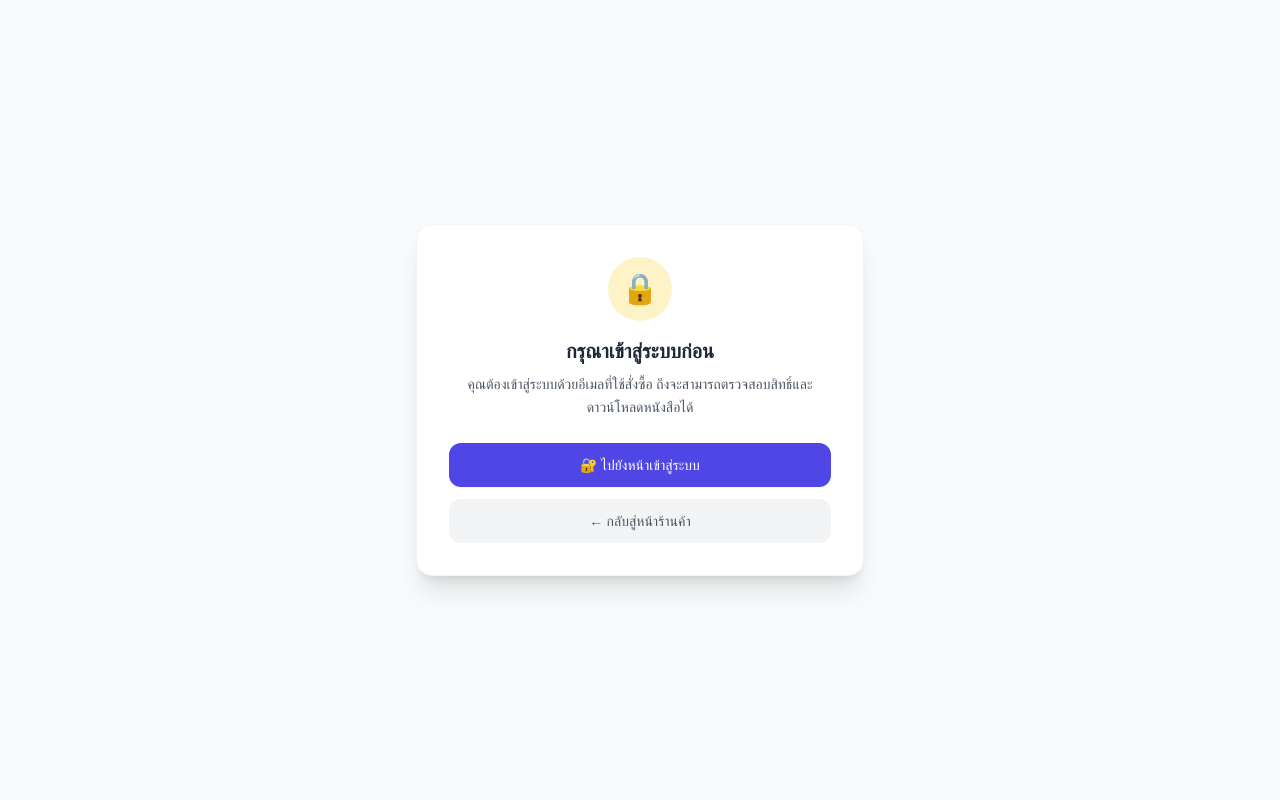
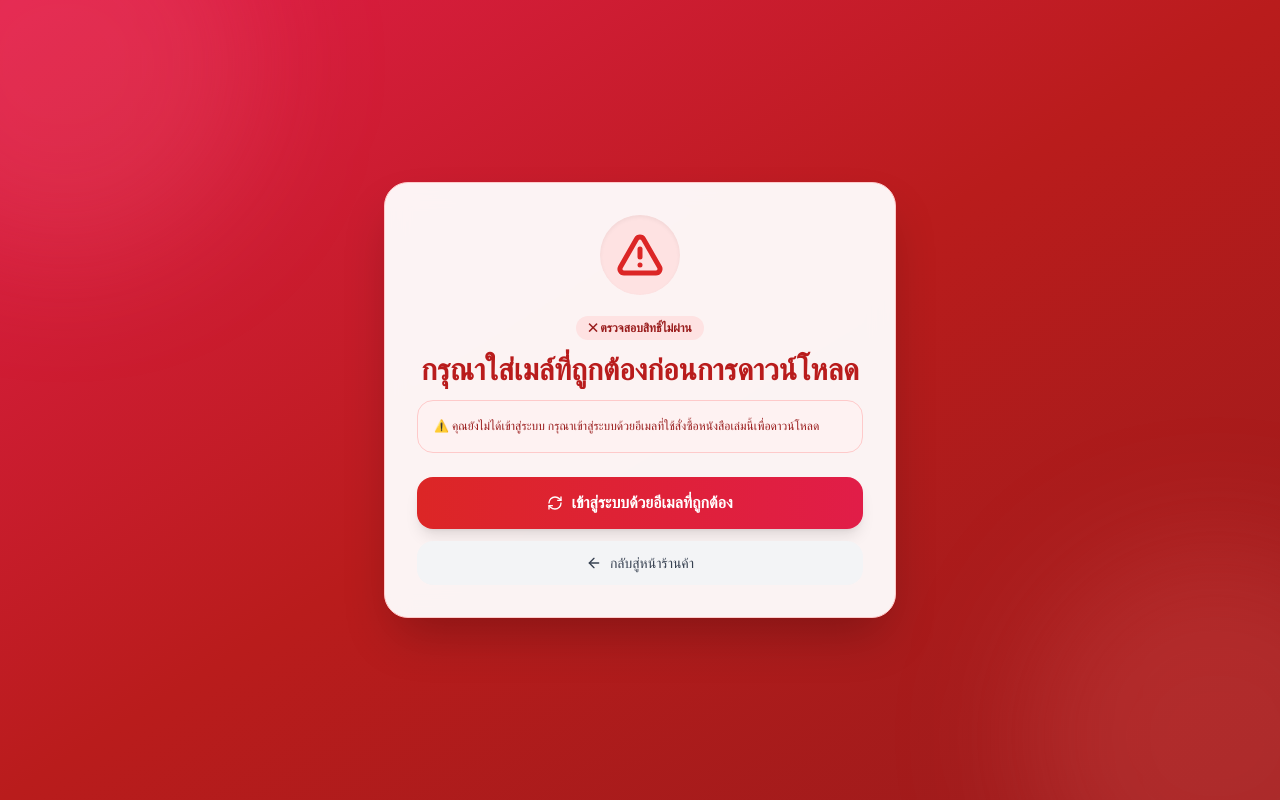
Before and after one commit to Thirada-67332110201-3/GusSov3, a Next.js app: page /download in a window 1280 px wide. Built offline with nearby package versions, Linux system fonts and the light colour scheme; no server answers.

Commit message:
Design download page with green theme for authorized and red theme for unauthorized email

```diff
--- a/app/download/page.tsx
+++ b/app/download/page.tsx
@@ -3,6 +3,7 @@
 import { useEffect, useState, useCallback, Suspense } from 'react'
 import { createClient } from '@/lib/supabase/client'
 import { useSearchParams, useRouter } from 'next/navigation'
+import { CheckCircle2, Download, AlertTriangle, ArrowLeft, RefreshCw, BookOpen, Lock } from 'lucide-react'
 
 type Ebook = {
   ebook_id: number
@@ -77,113 +78,156 @@ function DownloadContent() {
 
   if (loading) {
     return (
-      <div className="min-h-screen bg-gray-50 flex flex-col items-center justify-center p-4">
-        <div className="animate-spin rounded-full h-10 w-10 border-b-2 border-indigo-600 mb-4"></div>
-        <p className="text-gray-500 font-medium text-sm">กำลังตรวจสอบสิทธิ์การดาวน์โหลดหนังสือ...</p>
+      <div className="min-h-screen bg-slate-900 flex flex-col items-center justify-center p-4 text-white">
+        <div className="animate-spin rounded-full h-12 w-12 border-4 border-emerald-400 border-t-transparent mb-4"></div>
+        <p className="font-medium text-base text-gray-200">กำลังตรวจสอบสิทธิ์การดาวน์โหลดหนังสือ...</p>
       </div>
     )
   }
 
+  // ==========================================
+  // กรณีถูกต้อง: หน้าสีเขียวสวยๆ พร้อมดาวน์โหลด
+  // ==========================================
+  if (authorized && userEmail) {
     return (
-    <main className="min-h-screen bg-gray-50 flex items-center justify-center p-4">
-      <div className="max-w-md w-full bg-white rounded-2xl shadow-xl p-8 border border-gray-100 text-center">
+      <main className="min-h-screen bg-gradient-to-br from-emerald-600 via-teal-700 to-green-800 flex items-center justify-center p-4 relative overflow-hidden">
+        {/* แสงเอฟเฟกต์ตกแต่งพื้นหลัง */}
+        <div className="absolute -top-32 -left-32 w-96 h-96 bg-emerald-400/20 rounded-full blur-3xl pointer-events-none"></div>
+        <div className="absolute -bottom-32 -right-32 w-96 h-96 bg-teal-300/20 rounded-full blur-3xl pointer-events-none"></div>
 
-        {/* กรณีที่ยังไม่ได้เข้าสู่ระบบ */}
-        {!userEmail ? (
-          <div>
-            <div className="w-16 h-16 bg-amber-100 text-amber-600 rounded-full flex items-center justify-center text-3xl mx-auto mb-4">
-              🔒
-            </div>
-            <h1 className="text-xl font-bold text-gray-800 mb-2">กรุณาเข้าสู่ระบบก่อน</h1>
-            <p className="text-sm text-gray-600 mb-6 leading-relaxed">
-              คุณต้องเข้าสู่ระบบด้วยอีเมลที่ใช้สั่งซื้อ ถึงจะสามารถตรวจสอบสิทธิ์และดาวน์โหลดหนังสือได้
-            </p>
-            <div className="space-y-3">
-              <a
-                href="/login"
-                className="w-full block bg-indigo-600 text-white py-3 rounded-xl font-medium text-sm hover:bg-indigo-700 transition shadow-sm"
-              >
-                🔐 ไปยังหน้าเข้าสู่ระบบ
-              </a>
-              <a
-                href="/"
-                className="w-full block bg-gray-100 text-gray-600 py-3 rounded-xl font-medium text-sm hover:bg-gray-200 transition"
-              >
-                ← กลับสู่หน้าร้านค้า
-              </a>
-            </div>
-          </div>
-        ) : !authorized ? (
-          /* กรณีเข้าสู่ระบบแล้ว แต่อีเมลไม่ตรงกับคนซื้อ */
-          <div>
-            <div className="w-16 h-16 bg-red-100 text-red-600 rounded-full flex items-center justify-center text-3xl mx-auto mb-4">
-              🚫
-            </div>
-            <h1 className="text-xl font-bold text-red-600 mb-2">ไม่มีสิทธิ์ดาวน์โหลดหนังสือเล่มนี้</h1>
+        <div className="max-w-lg w-full bg-white/95 backdrop-blur-md rounded-3xl shadow-2xl p-8 border border-emerald-200 text-center relative z-10 transition-all">
 
-            <div className="bg-red-50 border border-red-100 rounded-xl p-3.5 mb-4 text-left">
-              <p className="text-xs text-red-700 mb-1">
-                คุณกำลังเข้าสู่ระบบด้วย: <span className="font-semibold text-gray-900">{userEmail}</span>
-              </p>
-              <p className="text-xs text-red-600">
-                ❌ ไม่พบประวัติการสั่งซื้อหนังสือเล่มนี้ในบัญชีของคุณ
-              </p>
+          {/* ไอคอนความสำเร็จสีเขียว */}
+          <div className="w-20 h-20 bg-emerald-100 text-emerald-600 rounded-full flex items-center justify-center mx-auto mb-5 shadow-inner">
+            <CheckCircle2 className="w-12 h-12 stroke-[2.5]" />
           </div>
 
-            <p className="text-sm text-gray-700 font-medium mb-6 leading-relaxed">
-              ⚠️ ต้องเข้าสู่ระบบด้วยบัญชีที่ถูกต้อง (อีเมลที่ใช้สั่งซื้อ) ถึงจะสามารถดาวน์โหลดหนังสือได้
+          {/* ข้อความหลักตามที่ต้องการ */}
+          <span className="inline-block bg-emerald-100 text-emerald-800 text-xs font-semibold px-3 py-1 rounded-full mb-3">
+            ✓ ตรวจสอบสิทธิ์เรียบร้อย
+          </span>
+
+          <h1 className="text-2xl sm:text-3xl font-extrabold text-emerald-900 mb-2">
+            ยินดีต้อนรับ
+          </h1>
+          <p className="text-base sm:text-lg font-bold text-emerald-700 mb-4">
+            พร้อมสำหรับการดาวน์โหลดแล้ว!
           </p>
 
-            <div className="space-y-3">
-              <button
-                type="button"
-                onClick={handleSwitchAccount}
-                className="w-full block bg-indigo-600 text-white py-3 rounded-xl font-medium text-sm hover:bg-indigo-700 transition shadow-sm"
-              >
-                🔄 สลับบัญชี / เข้าสู่ระบบด้วยอีเมลที่ถูกต้อง
-              </button>
-              <a
-                href="/"
-                className="w-full block bg-gray-100 text-gray-600 py-3 rounded-xl font-medium text-sm hover:bg-gray-200 transition"
-              >
-                ← กลับสู่หน้าร้านค้า
-              </a>
-            </div>
-          </div>
-        ) : (
-          /* กรณียืนยันสิทธิ์สำเร็จ */
-          <div>
-            <div className="w-16 h-16 bg-green-100 text-green-600 rounded-full flex items-center justify-center text-3xl mx-auto mb-4">
-              ✓
-            </div>
-            <h1 className="text-2xl font-bold text-gray-800 mb-1">ยืนยันสิทธิ์สำเร็จ!</h1>
-            <p className="text-xs text-emerald-600 font-medium mb-4">
-              สิทธิ์ถูกต้องสำหรับ: <span className="font-semibold">{userEmail}</span>
+          <p className="text-xs text-gray-500 mb-6 bg-emerald-50/70 border border-emerald-100 py-2 px-3 rounded-lg">
+            เข้าสู่ระบบด้วย: <span className="font-semibold text-emerald-900">{userEmail}</span>
           </p>
 
+          {/* กล่องแสดงรายละเอียดหนังสือ */}
           {ebook && (
-              <div className="bg-gray-50 p-4 rounded-xl border mb-6 text-left">
-                <h2 className="font-semibold text-gray-800 text-base mb-1">{ebook.title}</h2>
-                <p className="text-xs text-gray-500 line-clamp-2">{ebook.description}</p>
+            <div className="bg-emerald-50/50 border border-emerald-200/80 rounded-2xl p-4 mb-6 text-left flex gap-4 items-center shadow-sm">
+              {ebook.cover_image ? (
+                <img
+                  src={ebook.cover_image}
+                  alt={ebook.title}
+                  className="w-16 h-20 object-cover rounded-lg shadow-sm border border-emerald-200 flex-shrink-0"
+                />
+              ) : (
+                <div className="w-16 h-20 bg-emerald-200 rounded-lg flex items-center justify-center text-emerald-700 flex-shrink-0">
+                  <BookOpen className="w-8 h-8" />
+                </div>
+              )}
+              <div className="flex-1 min-w-0">
+                <h2 className="font-bold text-gray-800 text-sm sm:text-base line-clamp-1 mb-1">{ebook.title}</h2>
+                <p className="text-xs text-gray-600 line-clamp-2 leading-relaxed">{ebook.description}</p>
+              </div>
             </div>
           )}
 
+          {/* ปุ่มดาวน์โหลดสีเขียว */}
           <button
             type="button"
             onClick={() => {
               alert(`📥 เริ่มดาวน์โหลดหนังสือ "${ebook?.title || 'E-Book'}" (PDF) ลงเครื่องของคุณแล้ว!`)
             }}
-              className="w-full block bg-emerald-600 text-white py-3 rounded-xl hover:bg-emerald-700 transition font-medium text-sm shadow-md mb-3"
+            className="w-full bg-gradient-to-r from-emerald-600 to-teal-600 hover:from-emerald-700 hover:to-teal-700 text-white py-3.5 px-6 rounded-2xl font-bold text-base shadow-lg hover:shadow-xl hover:scale-[1.01] active:scale-[0.99] transition-all flex items-center justify-center gap-2 mb-4 cursor-pointer"
           >
-              📥 ดาวน์โหลดไฟล์ E-Book (PDF)
+            <Download className="w-5 h-5" />
+            ดาวน์โหลดหนังสือ (PDF)
           </button>
 
-            <a href="/" className="text-xs text-gray-500 hover:underline">
-              ← กลับสู่หน้าร้านหลัก
+          {/* ปุ่มกลับหน้าร้าน */}
+          <a
+            href="/"
+            className="inline-flex items-center gap-1.5 text-xs text-emerald-800 font-medium hover:text-emerald-950 transition"
+          >
+            <ArrowLeft className="w-3.5 h-3.5" />
+            กลับสู่หน้าร้านค้า GusSo Store
           </a>
+        </div>
+      </main>
+    )
+  }
+
+  // ==========================================
+  // กรณีผิดพลาด: หน้าสีแดง เตือนให้ใส่อีเมลที่ถูกต้อง
+  // ==========================================
+  return (
+    <main className="min-h-screen bg-gradient-to-br from-rose-600 via-red-700 to-red-800 flex items-center justify-center p-4 relative overflow-hidden">
+      {/* แสงเอฟเฟกต์ตกแต่งพื้นหลังสีแดง */}
+      <div className="absolute -top-32 -left-32 w-96 h-96 bg-rose-400/20 rounded-full blur-3xl pointer-events-none"></div>
+      <div className="absolute -bottom-32 -right-32 w-96 h-96 bg-red-400/20 rounded-full blur-3xl pointer-events-none"></div>
+
+      <div className="max-w-lg w-full bg-white/95 backdrop-blur-md rounded-3xl shadow-2xl p-8 border border-red-200 text-center relative z-10 transition-all">
+
+        {/* ไอคอนแจ้งเตือนสีแดง */}
+        <div className="w-20 h-20 bg-red-100 text-red-600 rounded-full flex items-center justify-center mx-auto mb-5 shadow-inner">
+          <AlertTriangle className="w-12 h-12 stroke-[2.5]" />
+        </div>
+
+        {/* ข้อความหลักตามที่ต้องการ */}
+        <span className="inline-block bg-red-100 text-red-800 text-xs font-semibold px-3 py-1 rounded-full mb-3">
+          ✕ ตรวจสอบสิทธิ์ไม่ผ่าน
+        </span>
+
+        <h1 className="text-2xl sm:text-3xl font-extrabold text-red-700 mb-3">
+          กรุณาใส่เมล์ที่ถูกต้องก่อนการดาวน์โหลด
+        </h1>
+
+        {userEmail ? (
+          <div className="bg-red-50 border border-red-200 rounded-2xl p-4 mb-6 text-left">
+            <p className="text-xs text-red-800 mb-1">
+              อีเมลที่คุณเข้าสู่ระบบอยู่ตอนนี้:
+            </p>
+            <p className="text-sm font-bold text-red-900 mb-2">
+              {userEmail}
+            </p>
+            <p className="text-xs text-red-700 leading-relaxed">
+              ❌ ไม่พบประวัติการสั่งซื้อหนังสือเล่มนี้ด้วยอีเมลนี้ กรุณาสลับไปเข้าสู่ระบบด้วยอีเมลที่คุณใช้ตอนสั่งซื้อ
+            </p>
+          </div>
+        ) : (
+          <div className="bg-red-50 border border-red-200 rounded-2xl p-4 mb-6 text-left">
+            <p className="text-xs text-red-800 leading-relaxed">
+              ⚠️ คุณยังไม่ได้เข้าสู่ระบบ กรุณาเข้าสู่ระบบด้วยอีเมลที่ใช้สั่งซื้อหนังสือเล่มนี้เพื่อดาวน์โหลด
+            </p>
           </div>
         )}
 
+        {/* ปุ่มสลับบัญชี / เข้าสู่ระบบ */}
+        <div className="space-y-3">
+          <button
+            type="button"
+            onClick={handleSwitchAccount}
+            className="w-full bg-gradient-to-r from-red-600 to-rose-600 hover:from-red-700 hover:to-rose-700 text-white py-3.5 px-6 rounded-2xl font-bold text-sm sm:text-base shadow-lg hover:shadow-xl hover:scale-[1.01] active:scale-[0.99] transition-all flex items-center justify-center gap-2 cursor-pointer"
+          >
+            <RefreshCw className="w-4 h-4" />
+            เข้าสู่ระบบด้วยอีเมลที่ถูกต้อง
+          </button>
+
+          <a
+            href="/"
+            className="w-full inline-flex items-center justify-center gap-2 bg-gray-100 hover:bg-gray-200 text-gray-700 py-3 px-6 rounded-2xl font-medium text-sm transition"
+          >
+            <ArrowLeft className="w-4 h-4" />
+            กลับสู่หน้าร้านค้า
+          </a>
+        </div>
       </div>
     </main>
   )
@@ -191,7 +235,11 @@ function DownloadContent() {
 
 export default function DownloadPage() {
   return (
-    <Suspense fallback={<div className="min-h-screen flex items-center justify-center text-gray-500">กำลังโหลด...</div>}>
+    <Suspense fallback={
+      <div className="min-h-screen bg-slate-900 flex items-center justify-center text-white">
+        กำลังโหลด...
+      </div>
+    }>
       <DownloadContent />
     </Suspense>
   )
```
Lines whose indentation alone changed are shown as unchanged.
